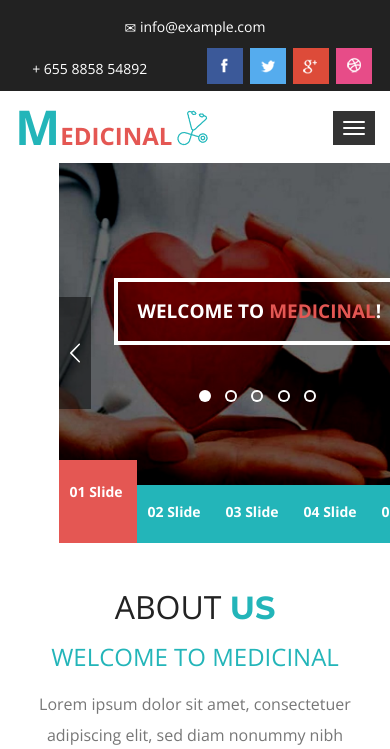
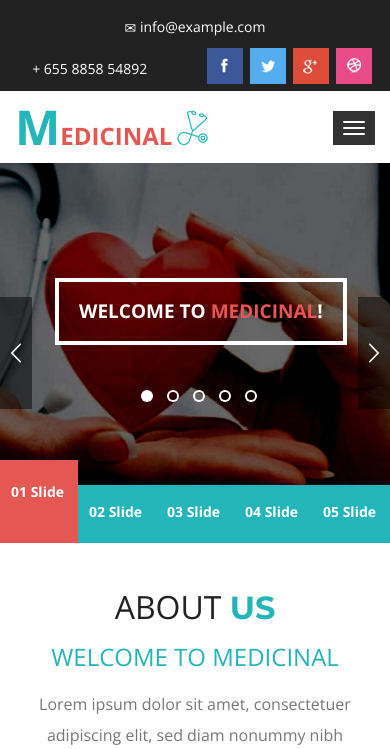
Before and after one commit to IlyaKaplan2002/clinic-ald, a Django app: page / in a window 390 px wide; the page is wider, and only the part inside the window is pictured. Shown: the top 749 px of that part. Run offline with Django 3.2, Linux system fonts and the light colour scheme; some libraries are stand-ins or nearby versions; some web fonts are replaced.

Commit message:
slider(adaptive) try2

```diff
--- a/static/css/slider.css
+++ b/static/css/slider.css
@@ -179,12 +179,12 @@ summary {
   margin-right: 15%;
 }
 
-@media screen and (max-width: 480px) {
+@media all and (orientation: portrait) {
   .sleekslider {
-    width: 70%;
+    width: 100%;
     height: 700px;
-    margin-left: 15%;
-    margin-right: 15%;
+    margin-left: 0;
+    margin-right: 0;
   }
 }
 
```
